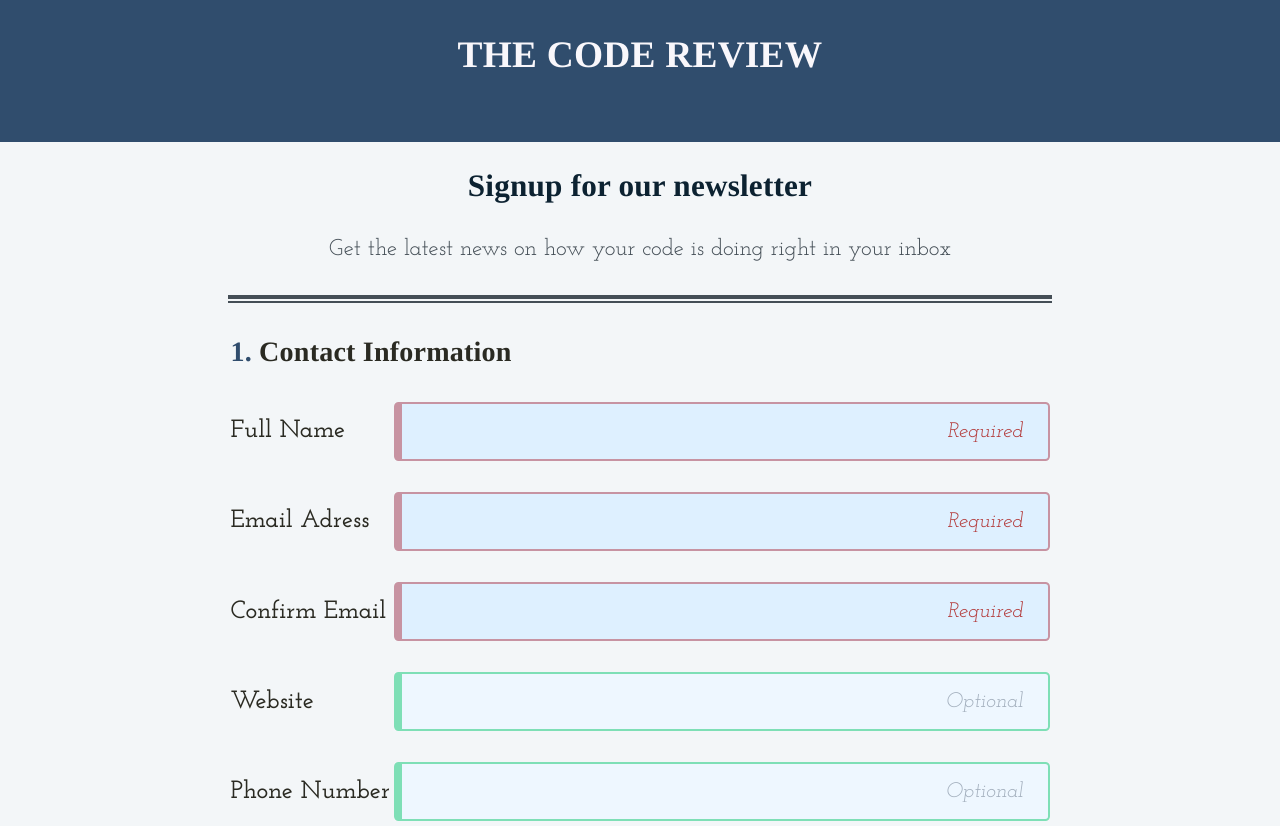
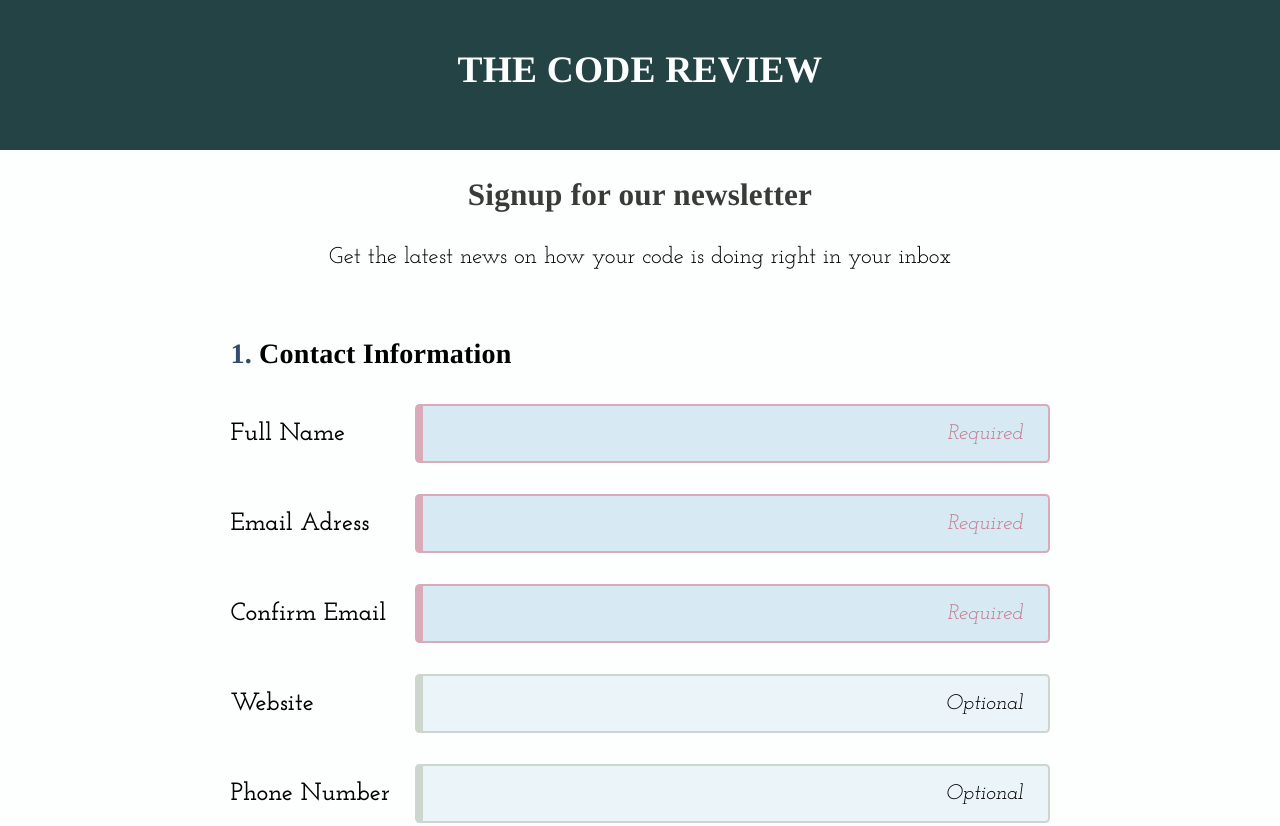
Before and after one commit to kevinmartinez/online-registration-form, a website: page index.html in a window 1280 px wide. Shown: the top 826 px of the page. Drawn offline with Linux system fonts and the light colour scheme.

Commit message:
add color vars & IE11 color fallbacks WIP

```diff
--- a/css/style.css
+++ b/css/style.css
@@ -1,15 +1,27 @@
 /* Variables (Custom Properties)
 ============================ */
 :root {
-  --primary--white: #F9F7FB;
-  --primary--black: #0c2231;
-  --secondary--black: #2a2a22;
+  --japanese-indigo: #244344;
+  --raisin-black: #262726;
+  --black-olive: #383b38;
+  --white: #fdfefe;
+  --mint-cream: #f5fafc;
+  --ghost-white: #f7fbfc;
+  --dark-vanilla: #ccd6cc;
+  --steel-teal: #5c8385;
+  --pale-chestnut: #d9abb8;
+  --old-rose: #c47b90;
+  --azureish-white: #d7e9f3;
+
+  /* --primary--white: #F9F7FB;
+  --primary--black: #262726;
+  --secondary--black: #262726;
   --tertiary--black: #444e56;
   --primary--purple: #0894BD;
   --placeholder-grey: #a4b0be;
   --required--grey: #E3E1E5;
   --warning-red: #b33939;
-  --font-stack-headings: 'Tinos', 'Times New Roman', Times, serif;
+  --font-stack-headings: 'Tinos', 'Times New Roman', Times, serif; */
 }
 
 html{
@@ -22,9 +34,17 @@ html{
 h1,h2,h3,h4,h5,h6,hgroup,
 ul,ol,dd,
 p,figure,
-pre,table,fieldset,hr,legend,
+pre,table,fieldset,hr, legend,
 .form__field {
     margin-bottom: 1.5rem;
+}
+
+.form__section--newsletter legend{
+  margin-bottom: 0;
+}
+
+.form__section {
+  margin-bottom: 2.5rem;
 }
 
 *,
@@ -35,8 +55,8 @@ pre,table,fieldset,hr,legend,
 }
 
 body {
-  background-color: var(--primary--white);
-  background-color: #F3F6F8;
+  background-color: #fdfefe; /* IE11 fallback */
+  background-color: var(--white);
 }
 
 h1, h2, h3, h4, h5, h6, .header--info, legend {
@@ -63,8 +83,9 @@ button, input, select, textarea {
 }
 
 .header__intro {
-  background-color: var(--primary--purple);
-  background-color: #304D6D;
+  background-color: #244344;
+  background-color: var(--japanese-indigo);
+  /* background-color: var(--); */
   /* I follow the CSS Wizards advice on declaring longhand for clarity and a better grip on the projects cascade.
   link to article: https://csswizardry.com/2016/12/css-shorthand-syntax-considered-an-anti-pattern/ */
   padding-top: .1em;
@@ -98,13 +119,14 @@ button, input, select, textarea {
 }
 
 .heading--large  {
-  color: var(--primary--white);
+  color: #fdfefe; /* IE11 */
+  color: var(--white);
   text-transform: uppercase;
   font-size: 1.8em;
 }
 
 .heading--medium {
-  color: var(--primary--black);
+  color: #383B38; /* Black olive */
   font-size: 1.5em;
   line-height: 1.2;
 }
@@ -183,7 +205,7 @@ input[type="email"],
 input[type="tel"],
 input[type="url"],
 select {
-  background-color: #EEF7FF;
+  background-color: #EBF4F9;
   padding: .6em 3%;
   border: 2px solid;
   border-radius: .2em;
@@ -201,7 +223,7 @@ select {
 }
 
 textarea {
-  background-color: #F3F6F8;
+  background-color: #F5FAFC;
   border: 2px solid #304D6D;
   border-radius: .2em;
   padding: .6em 3%;
@@ -234,7 +256,8 @@ textarea {
 
 input[type="checkbox"]:checked + label,
 input[type="radio"]:checked + label {
-  color: #4D7A7B;
+  color: #5C8385; /* Steel teal */
+  color: var(--steel-teal);
 }
 
 input[type="checkbox"],
@@ -266,19 +289,20 @@ input:invalid {
 input:required:focus,
 input:optional:focus,
 textarea:focus {
-  background-color: #fff;
+  background-color: var(--white);
 }
 
 select:focus {
-  background: url(../img/arrow_up_and_down.svg) no-repeat right/20px #fff;
+  background: url(../img/arrow_up_and_down.svg) no-repeat right/20px var(--white);
 }
 
 input:required,
 input:optional:invalid  {
-  background-color: #DEF0FF;
+  background-color: #d7e9f3;
+  background-color: var(--azureish-white);
   border-left-width: 8px;
-  border-color: #C793A2;
-  /* border-color: var(--warning-red); */
+  border-color: #d9abb8; /* IE11 */
+  border-color: var(--pale-chestnut);
 }
 
 /* input:required:invalid, */
@@ -286,56 +310,46 @@ input:focus:invalid,
 input:focus:optional:invalid
 {
   border-left-width: 8px;
-  border-color: #b33939;
-  border-color: var(--warning-red);
+  border-color: #c47b90; /* IE11 */
+  border-color: var(--old-rose);
 }
 
 input:required:valid,
 input:focus:valid,
 input:optional:valid,
 select {
-  border-color: #7EDFB6;
+  border-color: #ccd6cc; /* Dark vanilla */
+  border-color: var(--dark-vanilla);
   border-left-width: 8px;
 }
 
 input:optional:focus,
 select:focus {
   border-left-width: 8px;
-  border-color: #68B795;
+  border-color: #5c8385; /* Steel teal */
+  border-color: var(--steel-teal);
 }
 
 /* Ignore Google Chromes background color when autofill suggestion is selected */
 input:-webkit-autofill {
-  -webkit-box-shadow: 0 0 0px 1000px #DEF0FF inset;
+  -webkit-box-shadow: 0 0 0px 1000px var(--azureish-white) inset;
 }
 
+/* These placeholder rules can't be combined (DRY), seems like they must be declared individually */
 input::-webkit-input-placeholder {
   color: var(--placeholder-grey);
   text-align: right;
   font-weight: 400;
   font-style: italic;
-  /* placeholder pseudo element is a child of input,
-  so we need to set the font size relative to its parent */
   font-size: .9em;
 }
 
-input:-ms-input-placeholder {
+input::-ms-input-placeholder {
+  /* TODO: CHANGE */
   color: var(--placeholder-grey);
   text-align: right;
   font-weight: 400;
   font-style: italic;
-  /* placeholder pseudo element is a child of input,
-  so we need to set the font size relative to its parent */
-  font-size: .9em;
-}
-
-input::-ms-input-placeholder {
-  color: var(--placeholder-grey);
-  text-align: right;
-  font-weight: 400;
-  font-style: italic;
-  /* placeholder pseudo element is a child of input,
-  so we need to set the font size relative to its parent */
   font-size: .9em;
 }
 
@@ -351,29 +365,22 @@ input::placeholder {
 
 /* IE Edge */
 input:invalid::-webkit-input-placeholder {
-  /* TODO: Set red to variable */
-  color: #b33939; /* IE11 fallback :( */
-  color: var(--warning-red);
+  color: var(--old-rose);
 }
 
+/* IE11 */
 input:invalid:-ms-input-placeholder {
-  color: #b33939; /* IE11 fallback :( */
-  color: var(--warning-red);
-}
-
-input:invalid::-ms-input-placeholder {
-  color: #b33939; /* IE11 fallback :( */
-  color: var(--warning-red);
+  color: #c47b90;
 }
 
 input:invalid::placeholder {
-  color: #b33939; /* IE11 fallback :( */
-  color: var(--warning-red);
+  color: var(--old-rose);
 }
 
 input:hover,
 select:hover {
-  background-color: #CDE9FF;
+  background-color: #f7fbfc; /* IE11 */
+  background-color: var(--ghost-white);
 }
 
 /* TODO: FIX BEM */
@@ -384,8 +391,10 @@ select:hover {
   padding: .5em 0;
   width: 100%;
   border-radius: .2em;
-  background-color: #304D6D;
-  color: var(--primary--white);
+  background-color: #244344;
+  background-color: var(--japanese-indigo);
+  color: #fdfefe;
+  color: var(--white);
   letter-spacing: 1px;
   font-weight: 700;
   font-size: 1.8em; /* 150% / 24px; */
@@ -429,6 +438,7 @@ select:hover {
   }
 }
 
+/* Medium sized screens */
 @media (min-height: 416px) and (min-width: 760px) {
 
   html {
@@ -436,7 +446,7 @@ select:hover {
   }
 
   .header__intro {
-    padding-bottom: 1.3em;
+    padding-bottom: .5em;
   }
 
   .form__field {
@@ -463,14 +473,14 @@ select:hover {
   select,
   textarea {
     -webkit-box-flex: 1;
-        -ms-flex: 1 1 75%;
-            flex: 1 1 75%;
+        -ms-flex: 1 1 70%;
+            flex: 1 1 70%;
   }
 
   label[for="zip"] {
     -webkit-box-flex: 0;
-        -ms-flex: 0 0 25%;
-            flex: 0 0 25%;
+        -ms-flex: 0 0 27.5%;
+            flex: 0 0 27.5%;
   }
 
   input[name="user_zip"] {
@@ -480,6 +490,7 @@ select:hover {
   }
 }
 
+/* Large size screens */
 @media (min-width: 1024px) {
 
   html {
@@ -491,6 +502,11 @@ select:hover {
     max-width: 900px;
   }
 
+  .header__intro {
+    padding-top: .8em;
+    padding-bottom: 1em;
+  }
+
   .form__label {
     -ms-flex-preferred-size: 15%;
         flex-basis: 15%;
@@ -498,6 +514,6 @@ select:hover {
 
   label[for="zip"] {
     -ms-flex-preferred-size: 20%;
-        flex-basis: 20%;
+        flex-basis: 22.6%;
   }
 }
```
